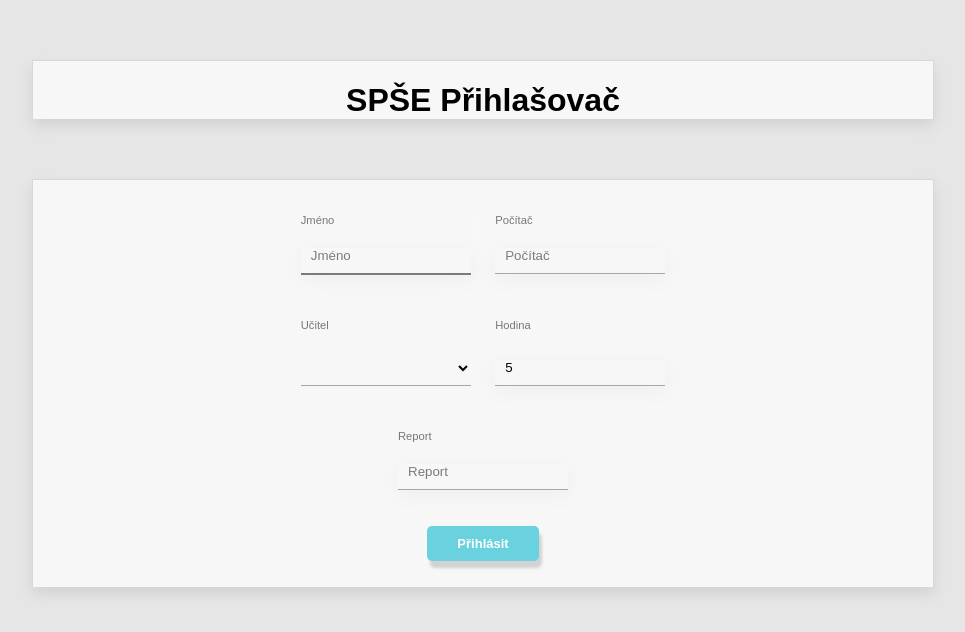
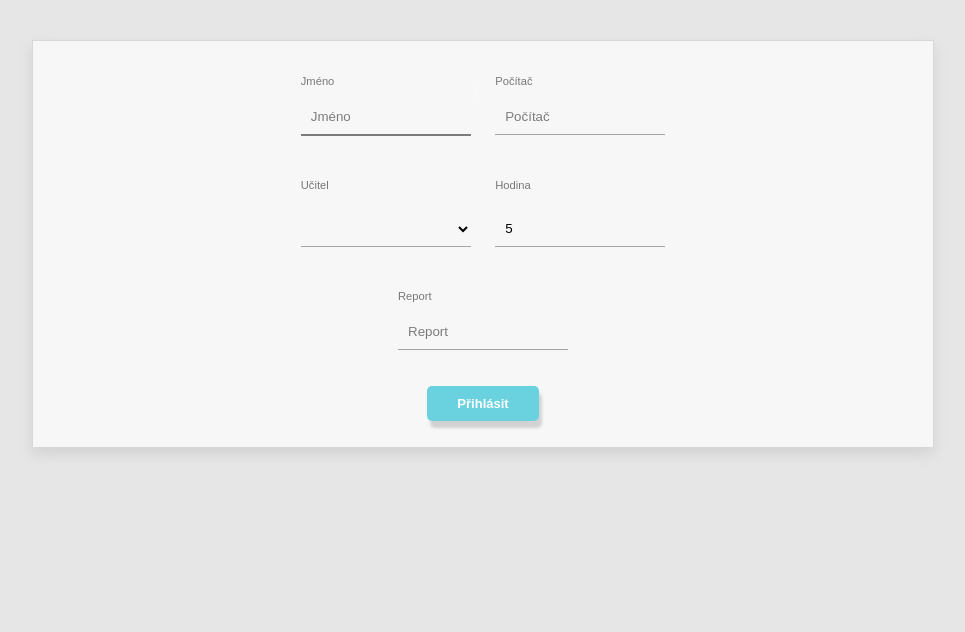
Before and after one commit to lukegryga/prihlasovac, a PHP site: page / in a window 1280 px wide. Shown: the top 632 px of the page, without its empty margins (157-1122 px from the left). Run offline with PHP 8.4, Linux system fonts and the light colour scheme; data that the repository does not hold is empty.

Commit message:
Posledni 3.9

```diff
--- a/index.php
+++ b/index.php
@@ -10,17 +10,17 @@
     </head>
 
     <body>
-        <div class="karta" id="stred">
-            <h1> SPŠE Přihlašovač</h1>
-        </div>
+
 
         <?php
             include("phpKnihovna.php");
             if(isset($_POST['prihlasit'])){
                 $errorMessage = vsechno_funkce();
-                echo "<div class=\"karta\" id=\"stred\">";
-                echo "<a id=\"error\"> $errorMessage</a>";
-                echo "</div>";
+                if($errorMessage != ""){
+                    echo "<div class=\"karta\" id=\"stred\">";
+                    echo "<a id=\"error\"> $errorMessage</a>";
+                    echo "</div>";
+                }
             }
             $hodina = getHodina();
         ?>
--- a/style.css
+++ b/style.css
@@ -12,6 +12,10 @@ body{
     margin: 0;
     background-color: #E6E6E6;
     font-family: sans-serif;
+}
+
+h1{
+    margin: 0px;
 }
 
 .head{
@@ -104,8 +108,8 @@ option{
 .karta{
     max-width: 90%;
     width: 900px;
-    margin: 60px auto 0;
-    padding:  0 0 0;
+    margin: 40px auto 0;
+    padding:  0px 20px;
     background-color: #F7F7F7;
     border: 1px solid #D7D7D7;
     border-bottom: 0px solid #D7D7D7;
@@ -193,7 +197,6 @@ option{
     padding-top: 0;
     margin: 10px;
     margin-top: 0;
-    box-shadow: #EEEEEE 0px 4px 20px;
 }
 
 .inputvkarte:focus {
```
